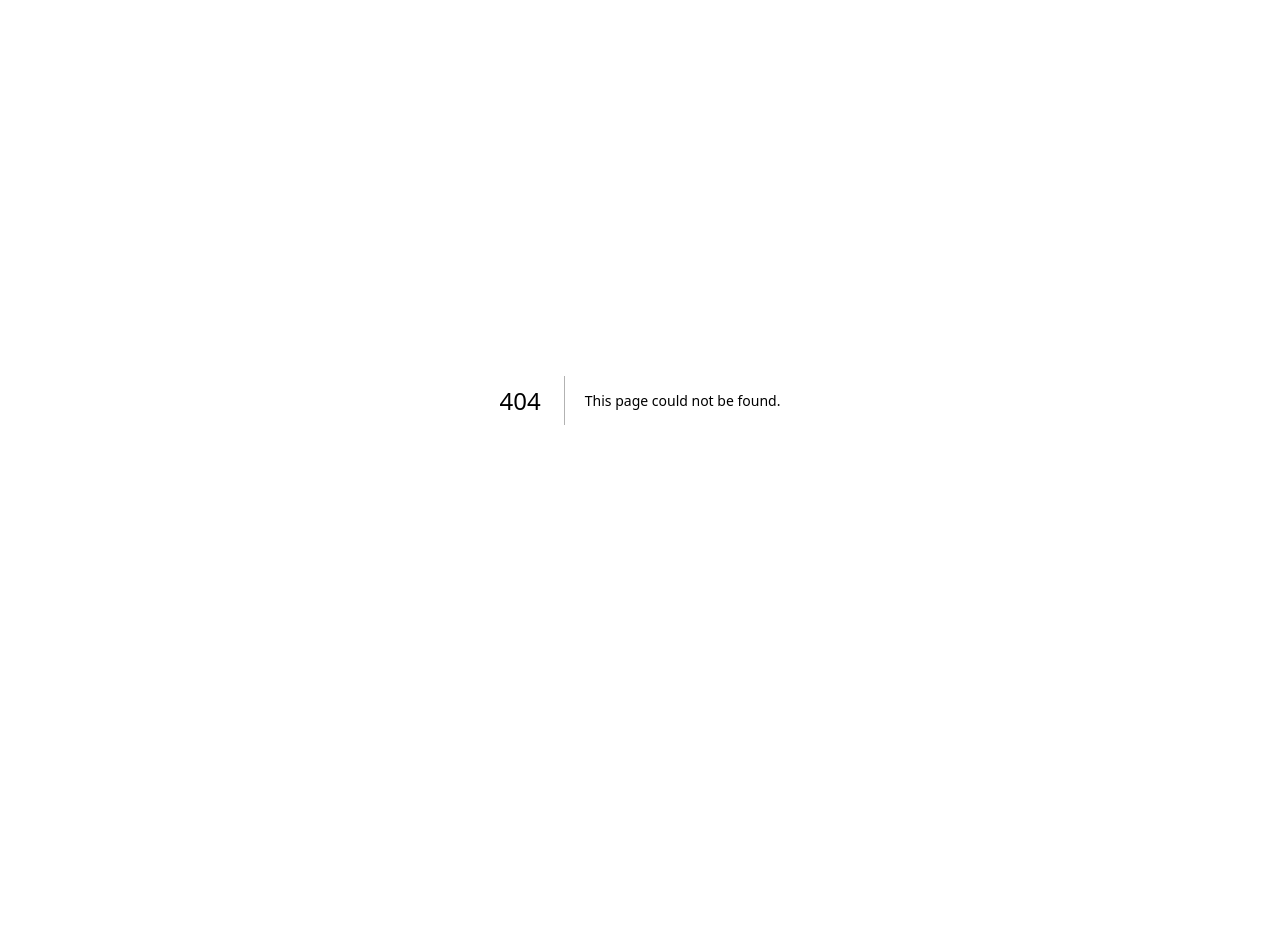
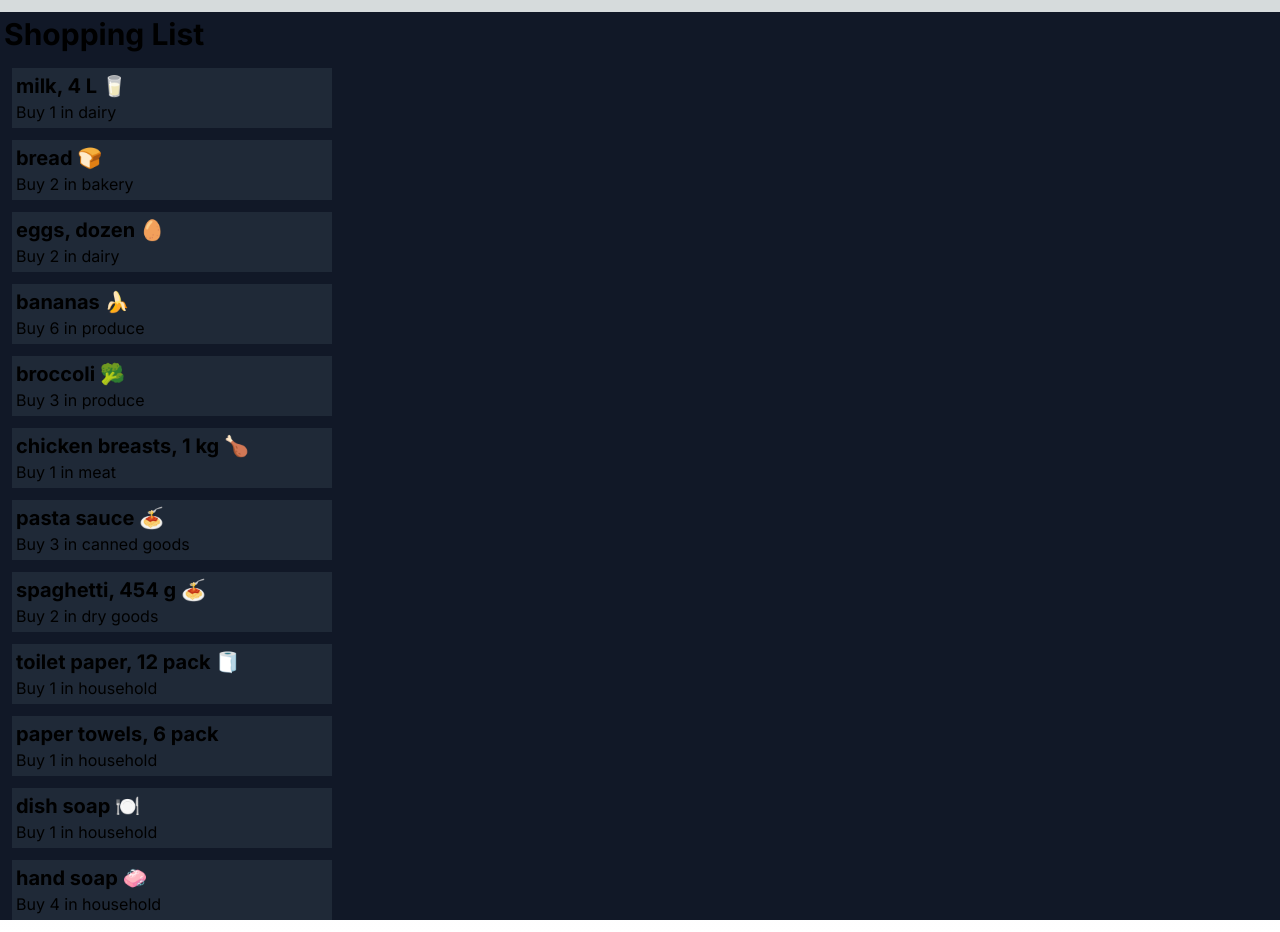
Before and after one commit to maxhui923/cprg306-assignments, a Next.js app: page /week3 in a window 1280 px wide. Before the commit this address had no page. Before the commit the page ends 800 px from the top, so only its background shows below. Built offline with nearby package versions, Linux system fonts and the light colour scheme.

Commit message:
week 3 update
week 3 assignment update

```diff
--- a/app/page.js
+++ b/app/page.js
@@ -7,7 +7,8 @@
     <main>
       <h1>CPRG 306: Web Development 2 - Assignments</h1>
       <StudentInfo/>
-      <Link href="/week2">week2</Link>
+      <p><Link href="/week2">week2</Link></p>
+      <p><Link href="/week3">week3</Link></p>
     </main>
   );
 }
--- /dev/null
+++ b/app/week3/item-list.js
@@ -0,0 +1,93 @@
+import React from "react";
+import Item from "./item";
+
+export default function ItemList(){
+    const item1 = {
+        name: "milk, 4 L 🥛",
+        quantity: 1,
+        category: "dairy",
+      };
+
+      const item2 = {
+        name: "bread 🍞",
+        quantity: 2,
+        category: "bakery",
+      };
+
+      const item3 = {
+        name: "eggs, dozen 🥚",
+        quantity: 2,
+        category: "dairy",
+      };
+
+      const item4 = {
+        name: "bananas 🍌",
+        quantity: 6,
+        category: "produce",
+      };
+
+      const item5 = {
+        name: "broccoli 🥦",
+        quantity: 3,
+        category: "produce",
+      };
+
+      const item6 = {
+        name: "chicken breasts, 1 kg 🍗",
+        quantity: 1,
+        category: "meat",
+      };
+
+      const item7 = {
+        name: "pasta sauce 🍝",
+        quantity: 3,
+        category: "canned goods",
+      };
+
+      const item8 = {
+        name: "spaghetti, 454 g 🍝",
+        quantity: 2,
+        category: "dry goods",
+      };
+
+      const item9 = {
+        name: "toilet paper, 12 pack 🧻",
+        quantity: 1,
+        category: "household",
+      };
+
+      const item10 = {
+        name: "paper towels, 6 pack",
+        quantity: 1,
+        category: "household",
+      };
+
+      const item11 = {
+        name: "dish soap 🍽️",
+        quantity: 1,
+        category: "household",
+      };
+
+      const item12 = {
+        name: "hand soap 🧼",
+        quantity: 4,
+        category: "household",
+      };
+
+    return(
+        <div>
+            <Item name={item1.name} quantity={item1.quantity} category={item1.category}/>
+            <Item name={item2.name} quantity={item2.quantity} category={item2.category}/>
+            <Item name={item3.name} quantity={item3.quantity} category={item3.category}/>
+            <Item name={item4.name} quantity={item4.quantity} category={item4.category}/>
+            <Item name={item5.name} quantity={item5.quantity} category={item5.category}/>
+            <Item name={item6.name} quantity={item6.quantity} category={item6.category}/>
+            <Item name={item7.name} quantity={item7.quantity} category={item7.category}/>
+            <Item name={item8.name} quantity={item8.quantity} category={item8.category}/>
+            <Item name={item9.name} quantity={item9.quantity} category={item9.category}/>
+            <Item name={item10.name} quantity={item10.quantity} category={item10.category}/>
+            <Item name={item11.name} quantity={item11.quantity} category={item11.category}/>
+            <Item name={item12.name} quantity={item12.quantity} category={item12.category}/>
+        </div>
+    )
+}
--- /dev/null
+++ b/app/week3/item.js
@@ -0,0 +1,10 @@
+import React from "react";
+
+export default function Item({name, quantity, category}){
+    return(
+        <ul className="bg-gray-800 w-80 p-1 m-3" >
+            <li className="text-xl font-bold ">{name}</li>
+            <li>Buy {quantity} in {category}</li>
+        </ul>
+    )
+}
--- /dev/null
+++ b/app/week3/page.js
@@ -0,0 +1,11 @@
+import React from "react";
+import ItemList from "./item-list";
+
+export default function Page() {
+    return (
+        <main className="bg-gray-900 my-3">
+        <h1 className="p-1 text-3xl font-bold">Shopping List</h1>
+        <ItemList/>
+        </main>
+    );
+    }
```
